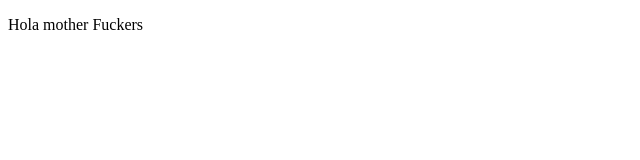
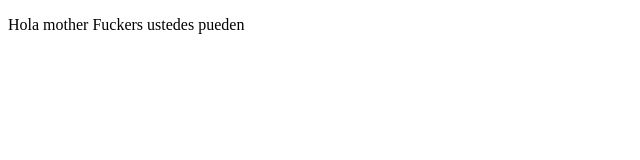
Before and after one commit to Ghost95-28/projectDemoCursoPrework, a plain HTML site: page index.html in a window 1280 px wide. Shown: the whole page, without its empty margins (0-640 px from the left). Drawn offline with Linux system fonts and the light colour scheme.

Commit message:
agregamos

```diff
--- a/index.html
+++ b/index.html
@@ -8,7 +8,8 @@
 </head>
 <body>
     <p>
-        Hola mother Fuckers
+        Hola mother Fuckers ustedes pueden
+
 
     </p>
 </body>
```
